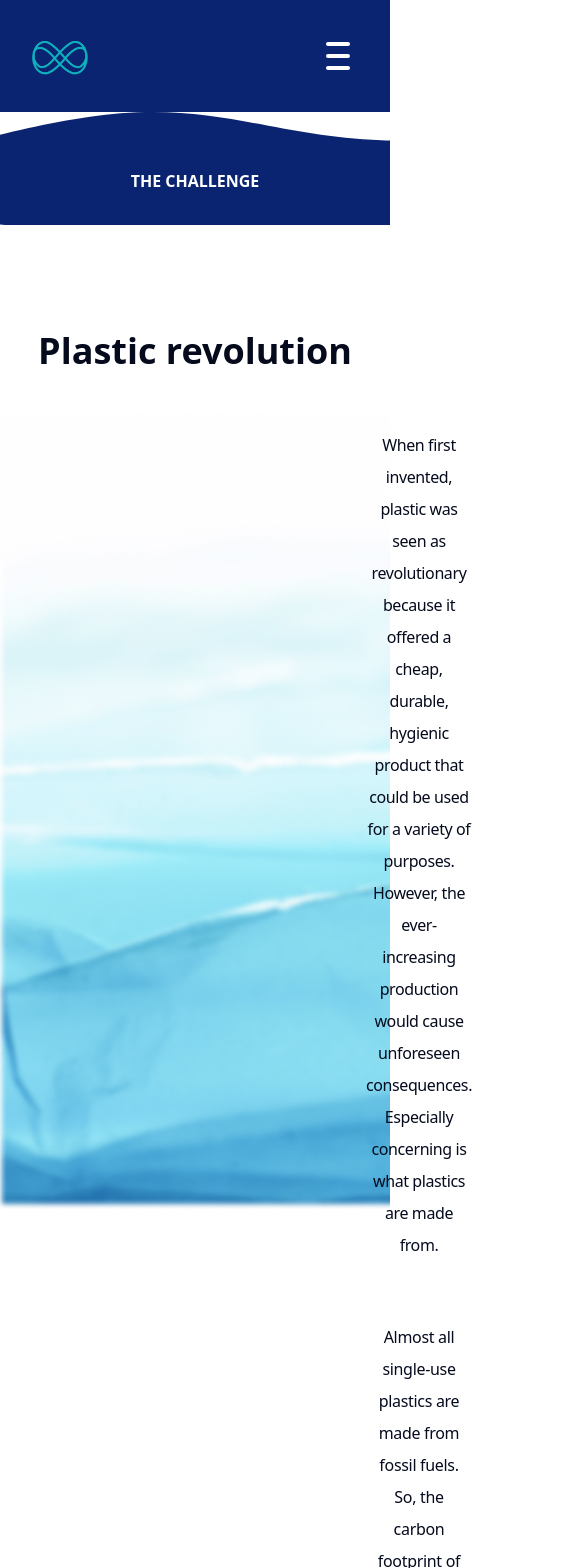
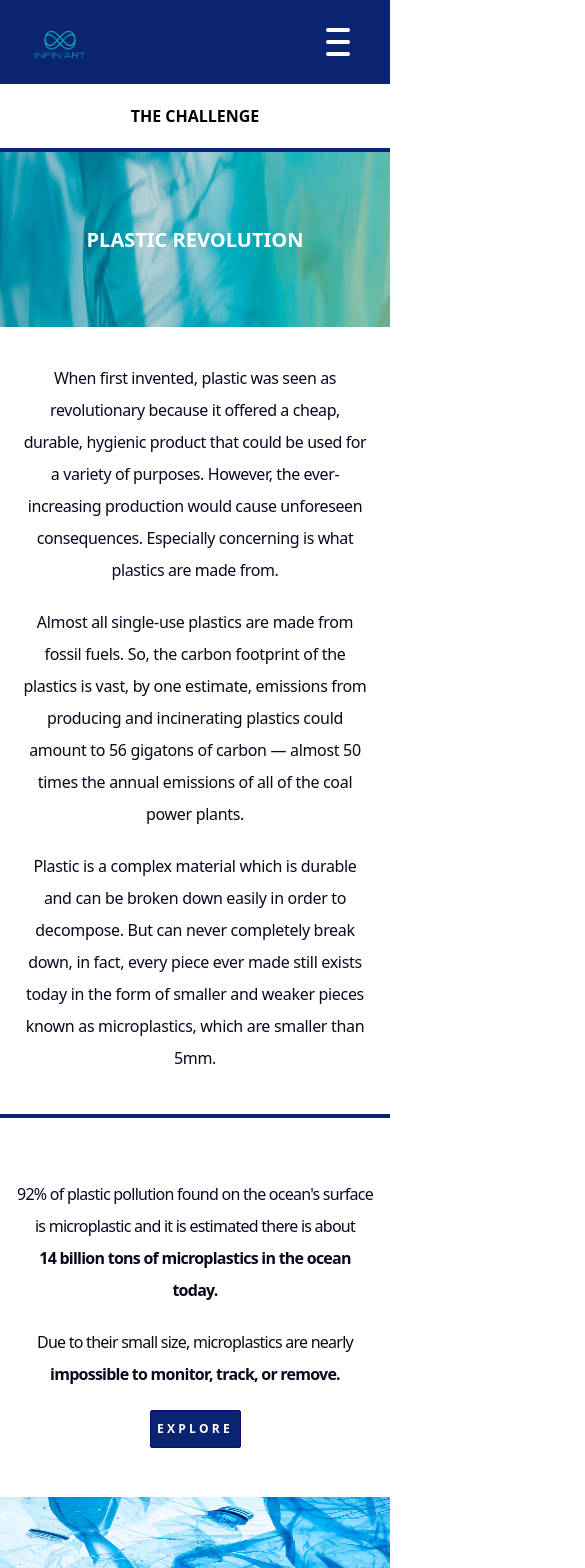
Before and after one commit to Risidio/gpgp, a React (Create React App) app: page /challenge in a window 390 px wide. Shown: the top 1568 px of the page, 585 px wide, since content can reach past the window. Built offline with nearby package versions, Linux system fonts and the light colour scheme.

Commit message:
Add mobile view of the challenge page

```diff
--- a/src/components/Logo.jsx
+++ b/src/components/Logo.jsx
@@ -6,7 +6,7 @@ export default function Logo({className}) {
             <img
                  src={require("../assets/images/logo-blue.png")}
                  alt="gpgp"
-                 className="object-center py-5"
+                 className="object-center pt-3"
              />
         </div>
     )
--- a/src/components/NavBar.tsx
+++ b/src/components/NavBar.tsx
@@ -145,7 +145,7 @@ const NavBar = () => {
              onClick={() => resetSelectItem()}
              >
             <Logo className="w-14" />
-            <h1 className="sm:flex hidden ml-3 text-2xl tracking-widest font-semibold">
+            <h1 className="sm:flex hidden ml-3 text-2xl  tracking-widest font-semibold">
                 GPGP
             </h1>
         </Link>
--- a/src/components/challenge/Header.tsx
+++ b/src/components/challenge/Header.tsx
@@ -1,8 +1,8 @@
 const Header = () => {
     return (
         <>
-            <div className="w-full flex flex-col justify-center items-center bg-challenge-web-wave-header bg-cover bg-no-repeat text-center md:h-[148px] md:leading-[59px]">
-                <h1 className="uppercase text-white mt-[57px] mb-[32px] md:text-[40px] font-[700]">The Challenge</h1>
+            <div className="w-full flex flex-col justify-center items-center p-[20px] md:bg-challenge-web-wave-header bg-cover bg-no-repeat text-center md:h-[148px] md:leading-[59px]">
+                <h1 className="uppercase text-black md:text-white md:mt-[57px] md:mb-[32px] md:text-[40px] font-[700]">The Challenge</h1>
             </div>
         </>
      );
--- a/src/components/challenge/Hero.tsx
+++ b/src/components/challenge/Hero.tsx
@@ -1,27 +1,27 @@
 const Hero = () => {
   return (
     <>
-      <div className="columns-auto">
-        <div className="bg-[white]">
-          <h1 className="mt-[100px] mb-[30px] text-[#050B1D] text-center font-be-vietnam text-4xl font-bold leading-[147.51%]">Plastic revolution</h1>
+      <div className="w-[100%] border-y-[4px] bg-[length:100%_100%] bg-flat-lay-assortment md:bg-none md:border-y-[0px] border-gpgp-blue">
+        <div className="w-[100%] md:bg-[white] py-[70px] md:py-none px-[40px] md:px-none md:p-none text-center">
+          <h1 className="uppercase text-[white] md:mt-[100px] md:mb-[30px] md:text-[#050B1D] text-center font-be-vietnam text-[20px] md:text-4xl font-bold leading-[35.40px] md:leading-[147.51%] md:normal-case">Plastic revolution</h1>
         </div>
-        <div className="w-full bg-blue-plastic-bag bg-no-repeat md:bg-[length:100%_790px] backdrop-blur-md">
-          <div className="columns-auto flex flex-col items-center gap-y-[60px] px-[419px] pt-[21px] pb-[171px]">
-            <p className="text-center text-[#050B1D] text-center font-be-vietnam text-base font-medium leading-[200%] tracking-[-0.4px]">
+        <div className="w-full bg-white md:bg-blue-plastic-bag md:bg-no-repeat bg-[length:100%] md:bg-[length:100%_790px] backdrop-blur-md">
+          <div className="w-full flex flex-col items-center gap-y-[20px] md:gap-y-[60px] px-[23px] md:px-[419px] pt-[35px] md:pt-[21px] pb-[40px] md:pb-[171px]">
+            <p className="text-center text-[#050B1D] font-be-vietnam md:text-base text-[16px] md:font-medium leading-[200%] tracking-[-0.4px]">
               When first invented, plastic was seen as revolutionary because it
               offered a cheap, durable, hygienic product that could be used for
               a variety of purposes. However, the ever-increasing production
               would cause unforeseen consequences. Especially concerning is what
               plastics are made from.
             </p>
-            <p className="text-center text-[#050B1D] text-center font-be-vietnam text-base font-medium leading-[200%] tracking-[-0.32px]">
+            <p className="text-center text-[#050B1D] font-be-vietnam md:text-base text-[16px] md:font-medium leading-[200%] tracking-[-0.32px]">
               Almost all single-use plastics are made from fossil fuels. So, the
               carbon footprint of the plastics is vast, by one estimate,
               emissions from producing and incinerating plastics could amount to
               56 gigatons of carbon — almost 50 times the annual emissions of
               all of the coal power plants.
             </p>
-            <p className="text-center text-[#050B1D] text-center font-be-vietnam text-base font-medium leading-[200%] tracking-[-0.32px]">
+            <p className="text-center text-[#050B1D] text-[16px] font-be-vietnam md:text-base md:font-medium leading-[200%] tracking-[-0.32px]">
               Plastic is a complex material which is durable and can be broken
               down easily in order to decompose. But can never completely break
               down, in fact, every piece ever made still exists today in the
--- a/src/components/challenge/Section1.tsx
+++ b/src/components/challenge/Section1.tsx
@@ -1,17 +1,18 @@
+import MyLink from "../base/MyLink";
 
 const Section1 = () => {
   return (
     <>
-      <div className="flex flex-col items-center pb-[150px]">
-        <div className="mt-[150px] flex flex-col items-center gap-y-[65px]">
-          <p className="text-center text-[#050B1D] text-center font-be-vietnam text-[32px] leading-[200%] tracking-[-0.64px]">
+      <div className="flex flex-col items-center md:pb-[150px]">
+        <div className="mt-[60px] px-[17px] md:mt-[150px] flex flex-col md:items-center gap-y-[20px] md:gap-y-[65px]">
+          <p className="hidden md:block text-[#050B1D] text-center font-be-vietnam text-[16px] md:text-[32px] md:leading-[200%] md:tracking-[-0.64px]">
             Due to their small size, microplastics are nearly <br />
             <b>impossible to monitor, track, or remove.</b>
           </p>
-          <div className="w-[698px] h-[10px] flex-shrink-0 rounded-[40px] bg-gpgp-blue"></div>
+          <div className="hidden md:block w-[698px] h-[10px] flex-shrink-0 rounded-[40px] bg-gpgp-blue"></div>
 
-          <div className="w-[80%]">
-            <p className="text-center text-[#050B1D] font-be-vietnam text-[32px] leading-[200%] tracking-[0.99px]">
+          <div className="md:w-[80%]">
+            <p className="text-center text-[#050B1D] font-be-vietnam text-[16px] md:text-[32px] leading-[200%] tracking-[-0.75px] md:tracking-[0.99px]">
               92% of plastic pollution found on the ocean's surface is
               microplastic and it is estimated there is about
               <br />
@@ -19,10 +20,22 @@ const Section1 = () => {
             </p>
           </div>
 
+          <p className="block md:hidden text-[#050B1D] text-center font-be-vietnam text-[16px] md:text-[32px] leading-[200%] tracking-[-0.75px] md:tracking-[-0.64px]">
+            Due to their small size, microplastics are nearly <br />
+            <b>impossible to monitor, track, or remove.</b>
+          </p>
 
+          <MyLink
+            to=""
+            className="mx-auto md:hidden uppercase mb-[48.62px] md:mb-[0px] px-[17px] py-[11px] bg-gpgp-blue text-white hover:text-white text-[12px] md:text-[16px] w-[91px] md:w-56 tracking-[3.3px] h-[38px] md:h-16 md:text-base"
+          >
+            Explore
+          </MyLink>
         </div>
 
-        <h1 className="pt-[200px] text-[#050B1D] text-center font-be-vietnam text-4xl font-bold leading-[147.51%]">Who is facing the consequences of plastics?</h1>
+        <h1 className="hidden md:block pt-[200px] text-[#050B1D] text-center font-be-vietnam text-4xl font-bold leading-[147.51%]">
+          Who is facing the consequences of plastics?
+        </h1>
       </div>
     </>
   );
--- a/src/components/challenge/Section4.tsx
+++ b/src/components/challenge/Section4.tsx
@@ -3,24 +3,25 @@ import MyLink from "../base/MyLink";
 const Section4 = () => {
   return (
     <>
-      <div className="flex flex-col items-center pb-[200px]">
-        <div className="mt-[150px] flex flex-col items-center gap-y-[65px]">
-          <p className="text-center text-[#050B1D] text-center font-be-vietnam text-4xl font-bold leading-[200%] tracking-[-0.64px]">
-            The project GPGP contributes to ongoing research <br />
-            of plastic in marine environments.
+      <div className="flex flex-col items-center md:pb-[200px]">
+        <div className="px-[23px] md:px-none py-[35px] md:py-none md:mt-[150px] flex flex-col items-center gap-y-[20px] md:gap-y-[65px]">
+          <p className="text-center text-[#050B1D] font-be-vietnam text-[15px] md:text-4xl font-bold leading-[200%] tracking-[-0.64px]">
+            The project GPGP contributes to ongoing research of plastic in
+            marine environments.
           </p>
-          <div className="w-[698px] h-[10px] flex-shrink-0 rounded-[40px] bg-gpgp-blue"></div>
+          <div className="hidden md:block w-[698px] h-[10px] flex-shrink-0 rounded-[40px] bg-gpgp-blue"></div>
 
-          <p className="text-center text-[#050B1D] text-center font-be-vietnam text-4xl font-bold leading-[200%] tracking-[-0.64px]">
+          <p className="text-center text-[#050B1D] font-be-vietnam text-[15px] md:text-4xl md:font-bold leading-[200%] tracking-[-0.9px]">
             This knowledge guides cleanup strategies and informs policies,
-            <br />
             leading to more effective and targeted solutions.
           </p>
 
           <MyLink
             to=""
-            className="uppercase mb-[48.62px] md:mb-[0px] px-[17px] py-[11px] md:bg-gpgp-blue text-white hover:text-white text-[12px] md:text-[16px]  md:w-56 tracking-[3.3px] md:h-16 md:tracking-[.35em] text-base"
-          >Join Us</MyLink>
+            className="mx-auto uppercase mb-[20px] md:mb-[48.62px] md:mb-[0px] px-[17px] py-[11px] bg-gpgp-blue text-white hover:text-white text-[12px] md:text-[16px] w-[110px] md:w-56 tracking-[3.3px] h-[38px] md:h-16 md:text-base leading-[147.51%]"
+          >
+            Join Us
+          </MyLink>
         </div>
       </div>
     </>
--- a/src/components/challenge/Section5.tsx
+++ b/src/components/challenge/Section5.tsx
@@ -1,10 +1,10 @@
 const Section5 = () => {
     return (
         <>
-            <div className="w-[100%] h-[500px] flex flex-col items-center bg-blue-plastic-bag bg-no-repeat md:bg-[length:100%_790px] backdrop-blur-md">
-                <div className="mt-[52px] text-center">
-                    <h1 className="text-[#050B1D] text-center font-be-vietnam text-4xl font-bold leading-[147.51%] uppercase">contribute to the global effort</h1>
-                    <h1 className="text-[#050B1D] text-center font-be-vietnam text-4xl font-bold leading-[147.51%] uppercase">Create a better world</h1>
+            <div className="w-[100%] md:h-[500px] flex flex-col items-center bg-blue-plastic-bag bg-cover bg-no-repeat md:bg-[length:100%_790px] backdrop-blur-md">
+                <div className="mt-[40px] md:mt-[52px] mb-[50px] text-center">
+                    <h1 className="text-[#050B1D] text-center font-be-vietnam text-[15px] md:text-4xl font-bold leading-[147.51%] uppercase">contribute to the global effort</h1>
+                    <h1 className="text-[#050B1D] text-center font-be-vietnam text-[15px] md:text-4xl font-bold leading-[147.51%] uppercase">Create a better world</h1>
                 </div>
             </div>
         </>
--- a/tailwind.config.js
+++ b/tailwind.config.js
@@ -28,6 +28,7 @@ module.exports = {
         "project-artist-web-back": "url('./assets/images/JD2.jpg')",
         "challenge-web-wave-header": "url('./assets/svg/challengewebwaveheader.svg')",
         "blue-plastic-bag": "url('./assets/images/BluePlasticBag.jpg')",
+        "flat-lay-assortment": "url('./assets/images/flat-lay-assortment-different-colored-plastic-bags.jpg')",
       },
     },
   },
```
Also changed, not shown: src/components/challenge/Section2.tsx (+11 -11 lines), src/components/challenge/Section3.tsx (+9 -10 lines), src/assets/images/flat-lay-assortment-different-colored-plastic-bags.jpg (added), src/assets/images/logo-blue.png.
